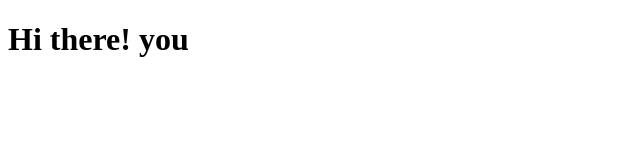
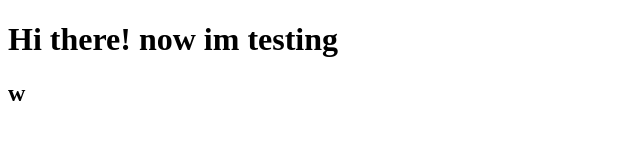
Before and after one commit to Donmagedon/CodingTest, a website: page index.html in a window 1280 px wide. Shown: the whole page, without its empty margins (0-640 px from the left). Drawn offline with Linux system fonts and the light colour scheme.

Commit message:
modify html file

```diff
--- a/index.html
+++ b/index.html
@@ -6,6 +6,7 @@
     <title>Luiscar Castro: Option 3, technical test.</title>
 </head>
 <body>
-    <h1>Hi there! you</h1>
+    <h1>Hi there! now im testing</h1>
+    <h2>w</h2>
 </body>
 </html>
```
